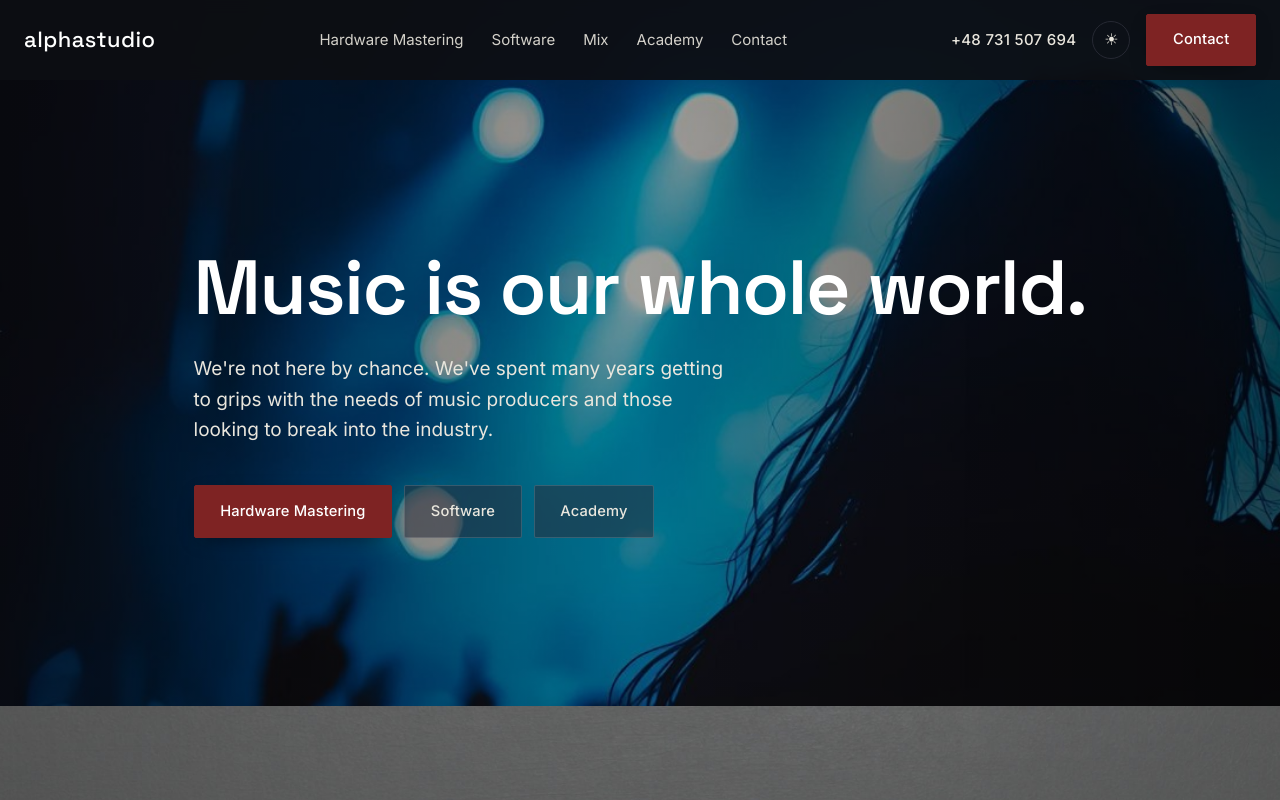
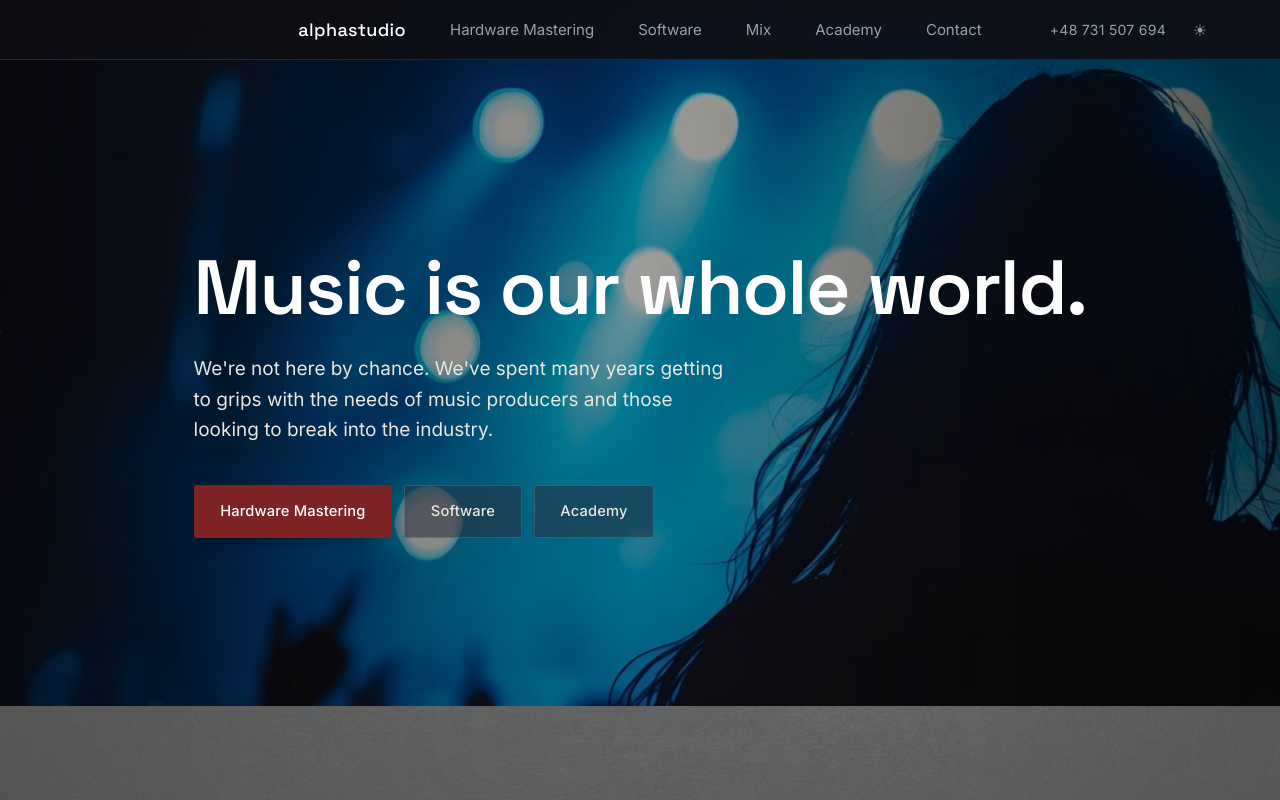
Before and after one commit to alphastia-sec/alphastudio-strona, a plain HTML site: page index.html in a window 1280 px wide. Shown: the top 800 px of the page. Drawn offline with Linux system fonts and the light colour scheme.

Commit message:
Apple-style minimal header

```diff
--- a/index.html
+++ b/index.html
@@ -37,21 +37,26 @@ a{color:inherit;text-decoration:none}
 
 /* ---------- header ---------- */
 header{
-  position:fixed;inset:0 0 auto 0;z-index:50;height:80px;
-  background:var(--header-bg);backdrop-filter:blur(8px);-webkit-backdrop-filter:blur(8px);
+  position:fixed;inset:0 0 auto 0;z-index:50;height:60px;
+  background:var(--header-bg);
+  backdrop-filter:blur(20px) saturate(1.8);-webkit-backdrop-filter:blur(20px) saturate(1.8);
+  border-bottom:1px solid var(--border);
   transition:background .4s;
 }
-.header-in{max-width:1464px;margin:0 auto;padding:0 24px;height:80px;display:flex;align-items:center;gap:32px}
-.logo{font-family:var(--font-display);font-size:22px;font-weight:500;letter-spacing:.02em;color:var(--heading)}
-nav.main{display:flex;gap:28px;margin:0 auto}
-nav.main a{font-size:15px;color:var(--text);opacity:.9;transition:color .2s}
-nav.main a:hover{color:var(--accent-soft)}
-.header-right{display:flex;align-items:center;gap:16px}
-.phone{font-size:15px;font-weight:500;letter-spacing:.02em}
+.header-in{max-width:1200px;margin:0 auto;padding:0 24px;height:60px;display:flex;align-items:center;justify-content:center;gap:44px;position:relative}
+.logo{font-family:var(--font-display);font-size:18px;font-weight:500;letter-spacing:.02em;color:var(--heading)}
+nav.main{display:flex;gap:44px}
+nav.main a{font-size:15px;font-weight:400;color:var(--muted);transition:color .25s}
+nav.main a:hover{color:var(--heading)}
+.header-right{position:absolute;right:24px;display:flex;align-items:center;gap:18px}
+.phone{font-size:14px;font-weight:400;color:var(--muted);letter-spacing:.02em;transition:color .25s}
+.phone:hover{color:var(--heading)}
 .theme-btn{
-  width:38px;height:38px;border-radius:50%;border:1px solid var(--border);
-  background:transparent;color:var(--text);cursor:pointer;display:grid;place-items:center;font-size:16px;
+  width:32px;height:32px;border-radius:50%;border:none;
+  background:transparent;color:var(--muted);cursor:pointer;display:grid;place-items:center;font-size:16px;
+  transition:color .25s;
 }
+.theme-btn:hover{color:var(--heading)}
 .btn{
   display:inline-block;background:var(--cta);color:#fff;border:1px solid var(--cta);
   padding:13.6px 25.6px;border-radius:2px;font-size:14.7px;font-weight:500;letter-spacing:.01em;
@@ -236,7 +241,6 @@ footer{background:var(--bg-soft);border-top:1px solid var(--border);padding:72px
     <div class="header-right">
       <a class="phone" href="tel:+48731507694">+48 731 507 694</a>
       <button class="theme-btn" id="themeToggle" aria-label="Toggle theme">☀</button>
-      <a class="btn" href="#contact">Contact</a>
     </div>
   </div>
 </header>
```
